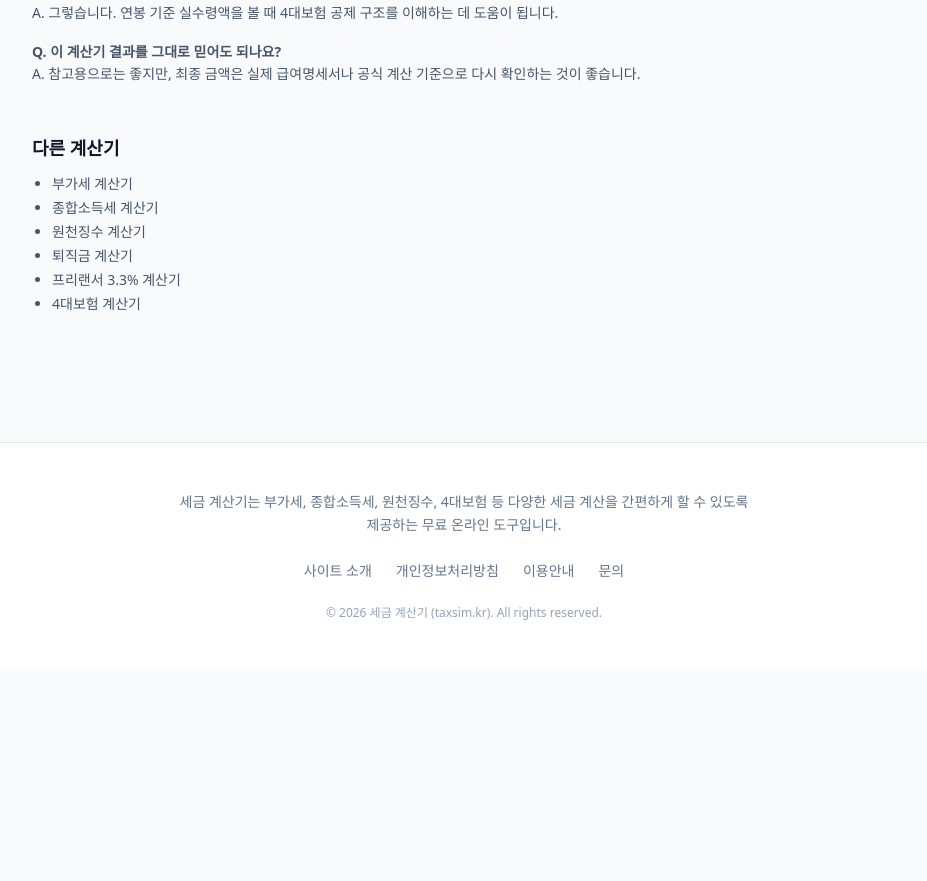
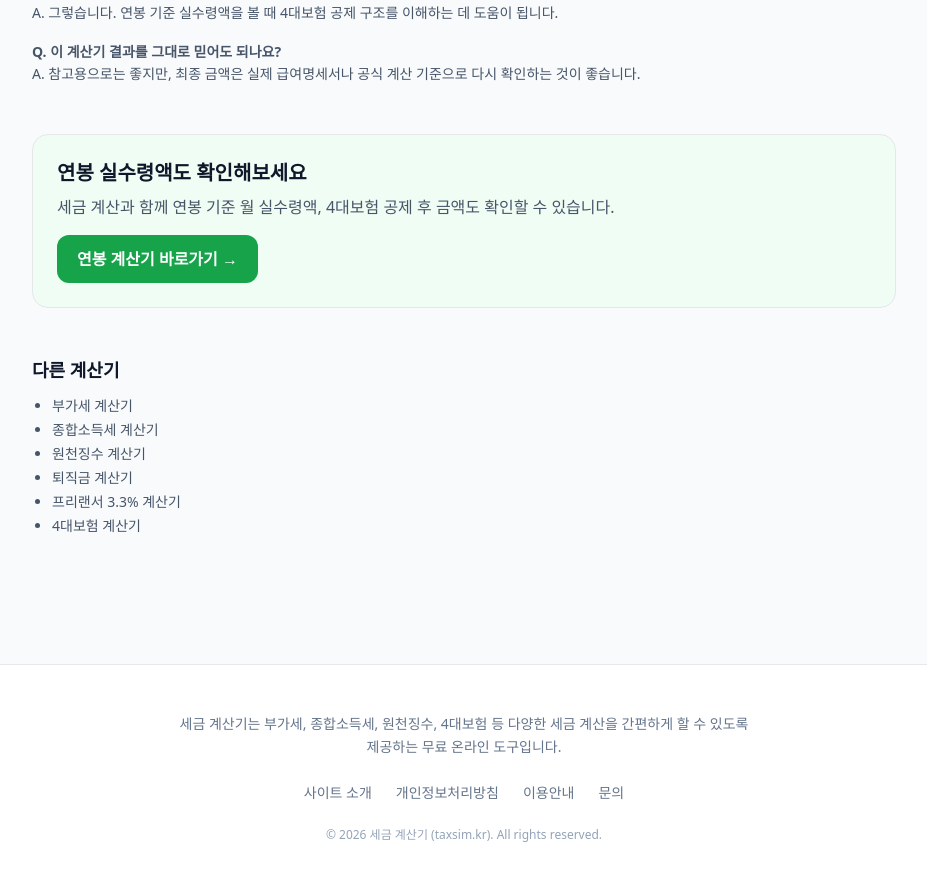
Before and after one commit to YG-coder/tax-calculator, a Next.js app: page /insurance-calculator in a window 1280 px wide. Shown: the part 1504-2385 px from the top of the page, without its empty margins (176-1103 px from the left). Before the commit the page ends 2173 px from the top, so only its background shows below. Built offline with nearby package versions, Linux system fonts and the light colour scheme.

Commit message:
feat: 세금 계산기 상세 페이지에 연봉계산기 CTA 추가

```diff
--- a/src/app/freelancer-tax-calculator/page.tsx
+++ b/src/app/freelancer-tax-calculator/page.tsx
@@ -1,5 +1,6 @@
 'use client';
 
+import Link from 'next/link';
 import { useState } from 'react';
 import RelatedCalculators from '@/components/RelatedCalculators';
 
@@ -162,6 +163,24 @@ export default function FreelancerTaxCalculator() {
                 </div>
             </section>
 
+            {/* 연봉계산기 연동 CTA */}
+            <section className="mt-12 rounded-2xl border bg-green-50 p-6">
+                <h2 className="text-xl font-bold mb-2 text-slate-900">
+                    연봉 실수령액도 확인해보세요
+                </h2>
+
+                <p className="text-slate-600 mb-4">
+                    세금 계산과 함께 연봉 기준 월 실수령액, 4대보험 공제 후 금액도 확인할 수 있습니다.
+                </p>
+
+                <Link
+                    href="https://연봉계산기.kr"
+                    className="inline-flex rounded-xl bg-green-600 px-5 py-3 font-semibold text-white hover:bg-green-700"
+                >
+                    연봉 계산기 바로가기 →
+                </Link>
+            </section>
+
             <RelatedCalculators />
         </main>
     );
--- a/src/app/income-tax-calculator/page.tsx
+++ b/src/app/income-tax-calculator/page.tsx
@@ -1,5 +1,6 @@
 'use client';
 
+import Link from 'next/link';
 import { useState } from 'react';
 import RelatedCalculators from '@/components/RelatedCalculators';
 
@@ -197,6 +198,24 @@ export default function IncomeTaxCalculator() {
                 </div>
             </section>
 
+            {/* 연봉계산기 연동 CTA */}
+            <section className="mt-12 rounded-2xl border bg-green-50 p-6">
+                <h2 className="text-xl font-bold mb-2 text-slate-900">
+                    연봉 실수령액도 확인해보세요
+                </h2>
+
+                <p className="text-slate-600 mb-4">
+                    세금 계산과 함께 연봉 기준 월 실수령액, 4대보험 공제 후 금액도 확인할 수 있습니다.
+                </p>
+
+                <Link
+                    href="https://연봉계산기.kr"
+                    className="inline-flex rounded-xl bg-green-600 px-5 py-3 font-semibold text-white hover:bg-green-700"
+                >
+                    연봉 계산기 바로가기 →
+                </Link>
+            </section>
+
             <RelatedCalculators />
         </main>
     );
--- a/src/app/insurance-calculator/page.tsx
+++ b/src/app/insurance-calculator/page.tsx
@@ -1,5 +1,6 @@
 'use client';
 
+import Link from 'next/link';
 import { useState } from 'react';
 import RelatedCalculators from '@/components/RelatedCalculators';
 
@@ -185,6 +186,24 @@ export default function InsuranceCalculator() {
                 </div>
             </section>
 
+            {/* 연봉계산기 연동 CTA */}
+            <section className="mt-12 rounded-2xl border bg-green-50 p-6">
+                <h2 className="text-xl font-bold mb-2 text-slate-900">
+                    연봉 실수령액도 확인해보세요
+                </h2>
+
+                <p className="text-slate-600 mb-4">
+                    세금 계산과 함께 연봉 기준 월 실수령액, 4대보험 공제 후 금액도 확인할 수 있습니다.
+                </p>
+
+                <Link
+                    href="https://연봉계산기.kr"
+                    className="inline-flex rounded-xl bg-green-600 px-5 py-3 font-semibold text-white hover:bg-green-700"
+                >
+                    연봉 계산기 바로가기 →
+                </Link>
+            </section>
+
             <RelatedCalculators />
         </main>
     );
--- a/src/app/severance-calculator/page.tsx
+++ b/src/app/severance-calculator/page.tsx
@@ -1,5 +1,6 @@
 'use client';
 
+import Link from 'next/link';
 import { useState } from 'react';
 import RelatedCalculators from '@/components/RelatedCalculators';
 
@@ -182,6 +183,24 @@ export default function SeveranceCalculator() {
                 </div>
             </section>
 
+            {/* 연봉계산기 연동 CTA */}
+            <section className="mt-12 rounded-2xl border bg-green-50 p-6">
+                <h2 className="text-xl font-bold mb-2 text-slate-900">
+                    연봉 실수령액도 확인해보세요
+                </h2>
+
+                <p className="text-slate-600 mb-4">
+                    세금 계산과 함께 연봉 기준 월 실수령액, 4대보험 공제 후 금액도 확인할 수 있습니다.
+                </p>
+
+                <Link
+                    href="https://연봉계산기.kr"
+                    className="inline-flex rounded-xl bg-green-600 px-5 py-3 font-semibold text-white hover:bg-green-700"
+                >
+                    연봉 계산기 바로가기 →
+                </Link>
+            </section>
+
             <RelatedCalculators />
         </main>
     );
--- a/src/app/vat-calculator/page.tsx
+++ b/src/app/vat-calculator/page.tsx
@@ -1,5 +1,6 @@
 'use client';
 
+import Link from 'next/link';
 import { useState } from 'react';
 import RelatedCalculators from '@/components/RelatedCalculators';
 
@@ -197,6 +198,24 @@ export default function VatCalculatorPage() {
                 </div>
             </section>
 
+            {/* 연봉계산기 연동 CTA */}
+            <section className="mt-12 rounded-2xl border bg-green-50 p-6">
+                <h2 className="text-xl font-bold mb-2 text-slate-900">
+                    연봉 실수령액도 확인해보세요
+                </h2>
+
+                <p className="text-slate-600 mb-4">
+                    세금 계산과 함께 연봉 기준 월 실수령액, 4대보험 공제 후 금액도 확인할 수 있습니다.
+                </p>
+
+                <Link
+                    href="https://연봉계산기.kr"
+                    className="inline-flex rounded-xl bg-green-600 px-5 py-3 font-semibold text-white hover:bg-green-700"
+                >
+                    연봉 계산기 바로가기 →
+                </Link>
+            </section>
+
             <RelatedCalculators />
         </main>
     );
--- a/src/app/withholding-calculator/page.tsx
+++ b/src/app/withholding-calculator/page.tsx
@@ -1,5 +1,6 @@
 'use client';
 
+import Link from 'next/link';
 import { useState } from 'react';
 import RelatedCalculators from '@/components/RelatedCalculators';
 
@@ -174,6 +175,24 @@ export default function WithholdingCalculatorPage() {
                 </div>
             </section>
 
+            {/* 연봉계산기 연동 CTA */}
+            <section className="mt-12 rounded-2xl border bg-green-50 p-6">
+                <h2 className="text-xl font-bold mb-2 text-slate-900">
+                    연봉 실수령액도 확인해보세요
+                </h2>
+
+                <p className="text-slate-600 mb-4">
+                    세금 계산과 함께 연봉 기준 월 실수령액, 4대보험 공제 후 금액도 확인할 수 있습니다.
+                </p>
+
+                <Link
+                    href="https://연봉계산기.kr"
+                    className="inline-flex rounded-xl bg-green-600 px-5 py-3 font-semibold text-white hover:bg-green-700"
+                >
+                    연봉 계산기 바로가기 →
+                </Link>
+            </section>
+
             <RelatedCalculators />
         </main>
     );
```
